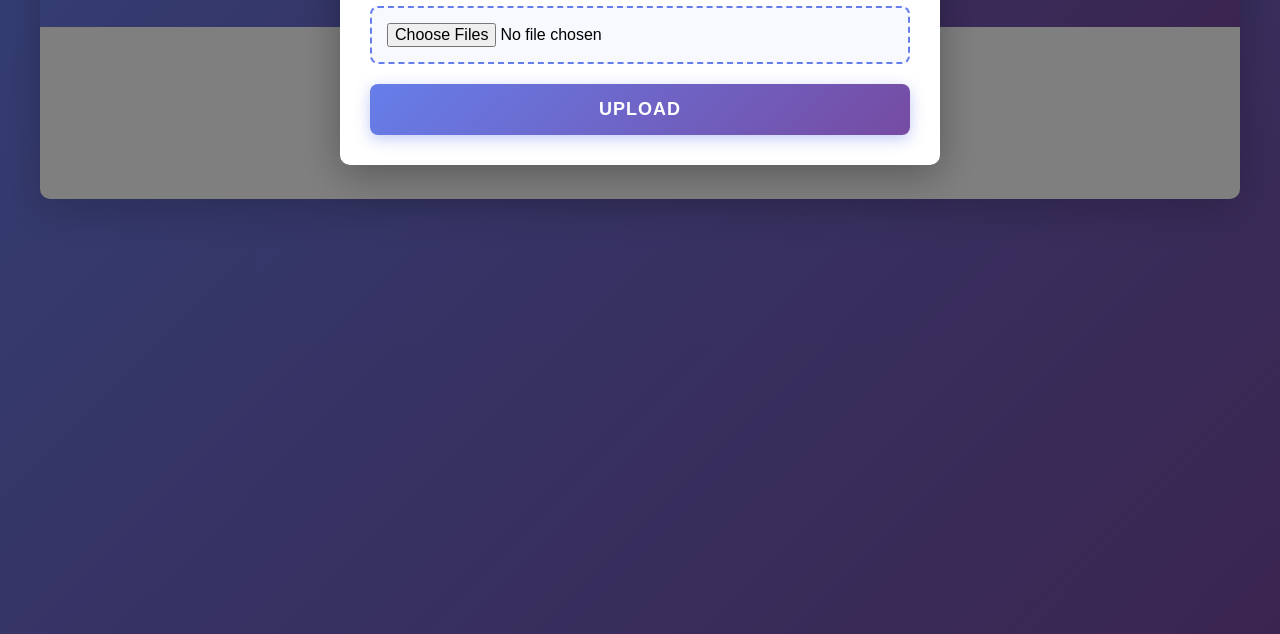
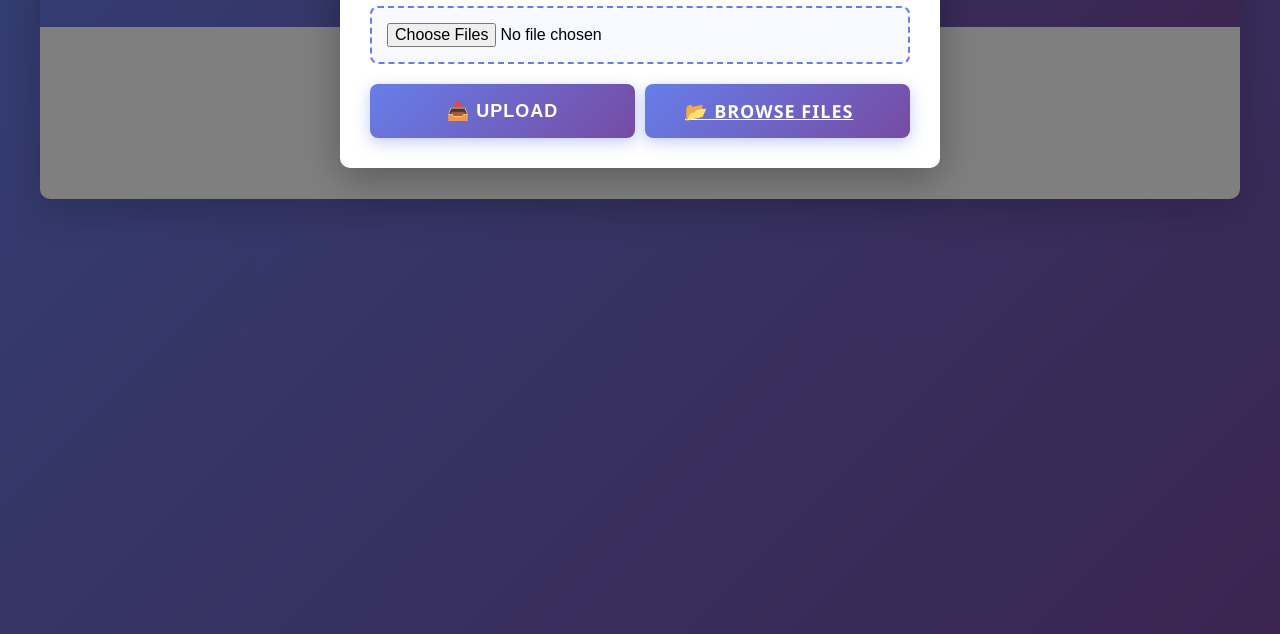
Before and after one commit to istrate/expressfs, a website: page public/index.html in a window 1280 px wide. Both pictures are taken after a click on the button "📤 UPLOAD FILES". Shown: the part 166-800 px from the top of the page. Drawn offline with Linux system fonts and the light colour scheme.

Commit message:
Add few more functionalities

```diff
--- a/public/css/styles.css
+++ b/public/css/styles.css
@@ -192,6 +192,17 @@ body {
 
 .modal-body {
     padding: 30px;
+}
+
+.modal-buttons {
+    display: flex;
+    gap: 10px;
+    margin-top: 20px;
+}
+
+.modal-buttons .btn {
+    flex: 1;
+    width: auto;
 }
 
 .file-input-wrapper {
--- a/public/index.html
+++ b/public/index.html
@@ -94,9 +94,14 @@
                         <div id="progressList"></div>
                     </div>
                     <div id="uploadSummary" class="upload-summary" style="display: none;"></div>
-                    <button type="submit" class="btn" id="uploadBtn" style="width: 100%;">
-                        Upload
-                    </button>
+                    <div class="modal-buttons">
+                        <button type="submit" class="btn" id="uploadBtn">
+                            📤 Upload
+                        </button>
+                        <a href="/store" target="_blank" class="btn btn-secondary">
+                            📂 Browse Files
+                        </a>
+                    </div>
                 </form>
             </div>
         </div>
```
